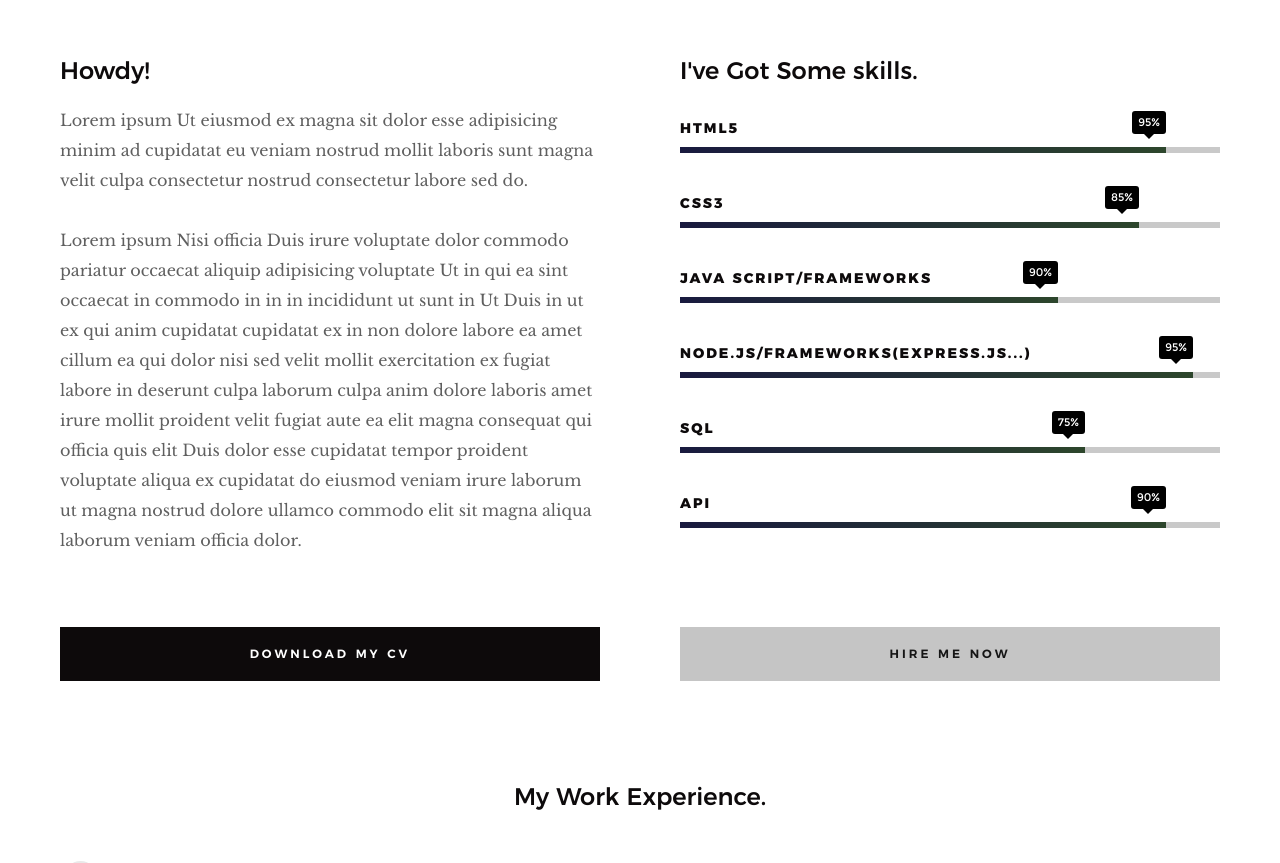
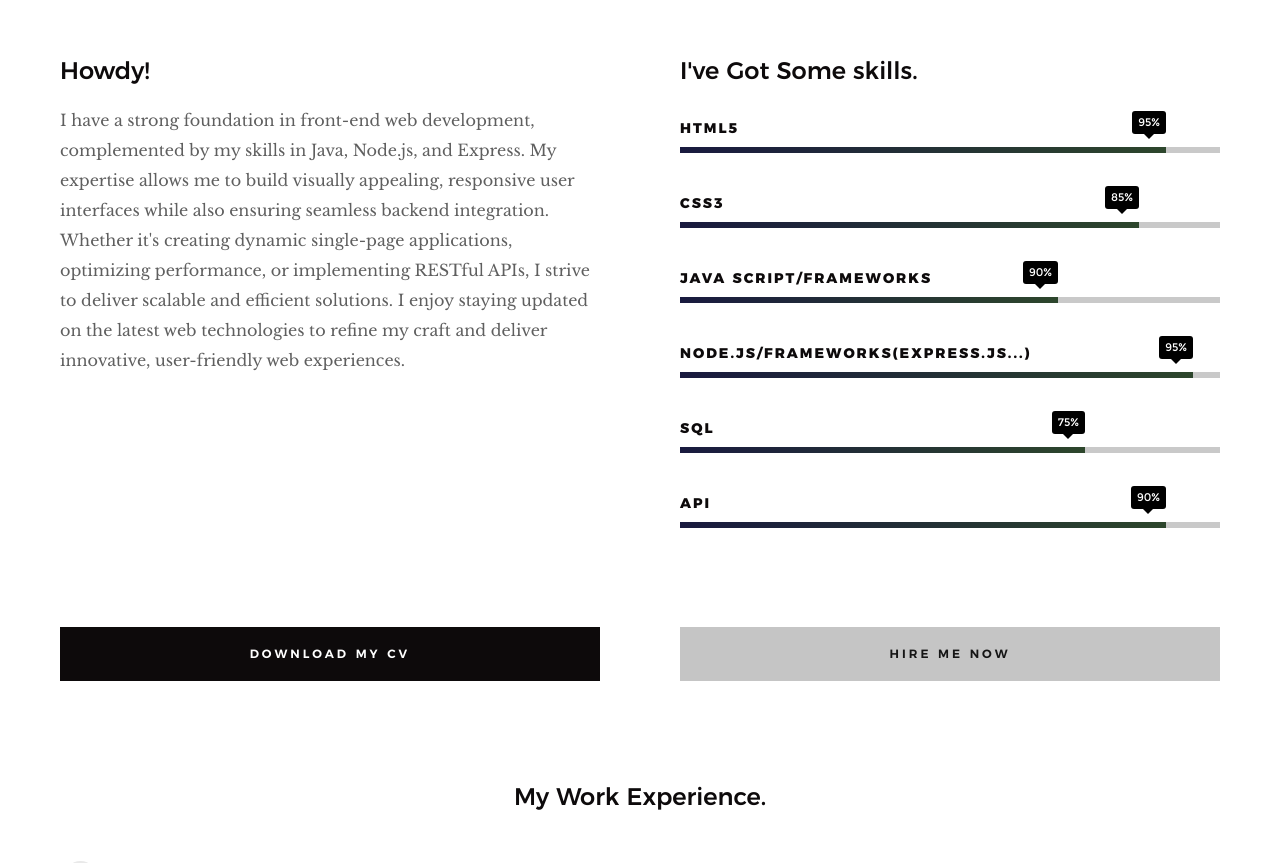
Before and after one commit to Ermiyastewelde/Ermiyas-Tewelde-Resume, a plain HTML site: page index.html in a window 1280 px wide. Shown: the part 1359-2222 px from the top of the page. Drawn offline with Linux system fonts and the light colour scheme.

Commit message:
Update index.html

```diff
--- a/index.html
+++ b/index.html
@@ -137,10 +137,13 @@
             <div class="col-six tab-full left">
                 <h3>Howdy!</h3>
 
-                <p>Lorem ipsum Ut eiusmod ex magna sit dolor esse adipisicing minim ad cupidatat eu veniam nostrud mollit laboris sunt magna velit culpa consectetur nostrud consectetur labore sed do.</p>
+
 
                 <p>
-                Lorem ipsum Nisi officia Duis irure voluptate dolor commodo pariatur occaecat aliquip adipisicing voluptate Ut in qui ea sint occaecat in commodo in in in incididunt ut sunt in Ut Duis in ut ex qui anim cupidatat cupidatat ex in non dolore labore ea amet cillum ea qui dolor nisi sed velit mollit exercitation ex fugiat labore in deserunt culpa laborum culpa anim dolore laboris amet irure mollit proident velit fugiat aute ea elit magna consequat qui officia quis elit Duis dolor esse cupidatat tempor proident voluptate aliqua ex cupidatat do eiusmod veniam irure laborum ut magna nostrud dolore ullamco commodo elit sit magna aliqua laborum veniam officia dolor.
+
+
+
+I have a strong foundation in front-end web development, complemented by my skills in Java, Node.js, and Express. My expertise allows me to build visually appealing, responsive user interfaces while also ensuring seamless backend integration. Whether it's creating dynamic single-page applications, optimizing performance, or implementing RESTful APIs, I strive to deliver scalable and efficient solutions. I enjoy staying updated on the latest web technologies to refine my craft and deliver innovative, user-friendly web experiences.
                 </p>
             </div>
 
```
